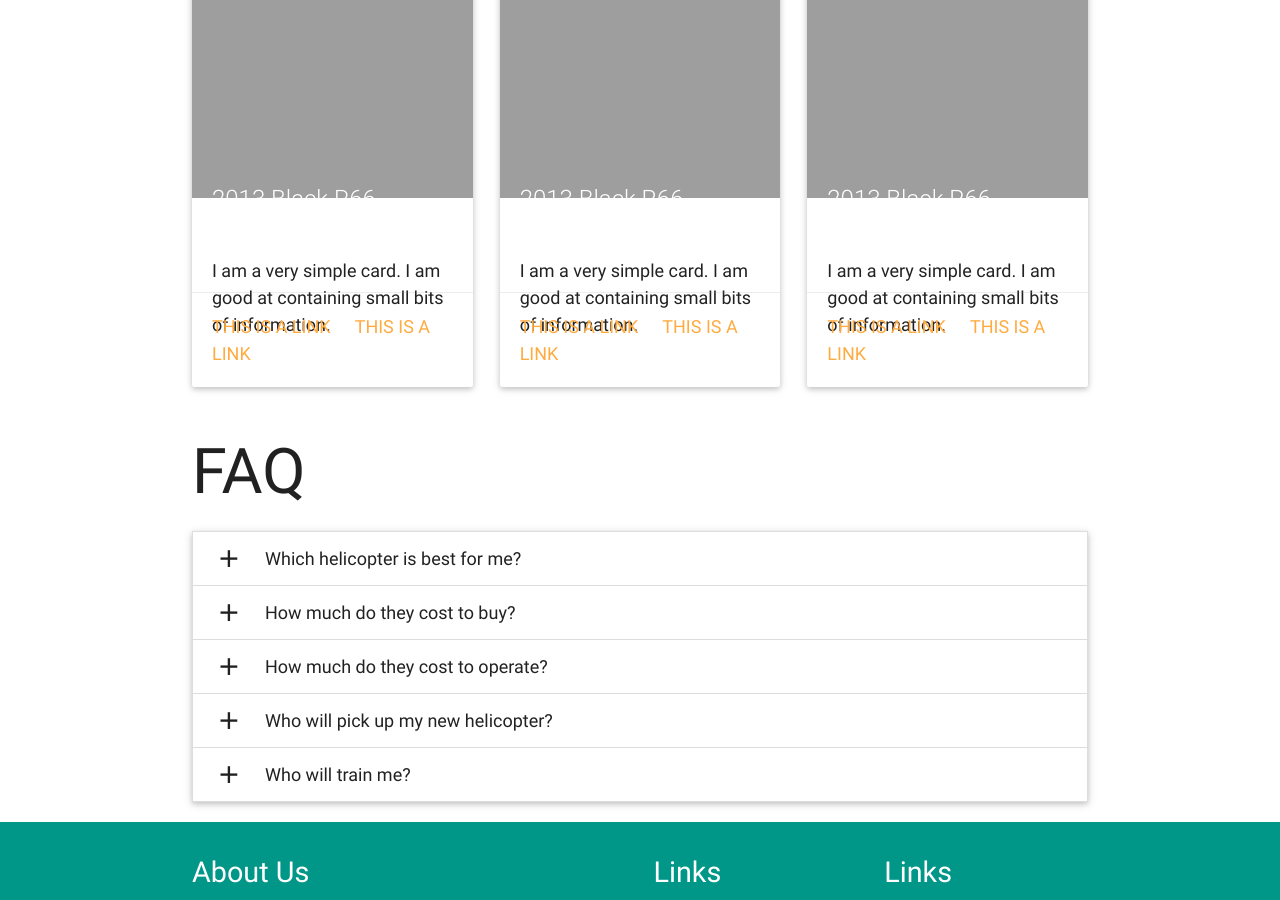
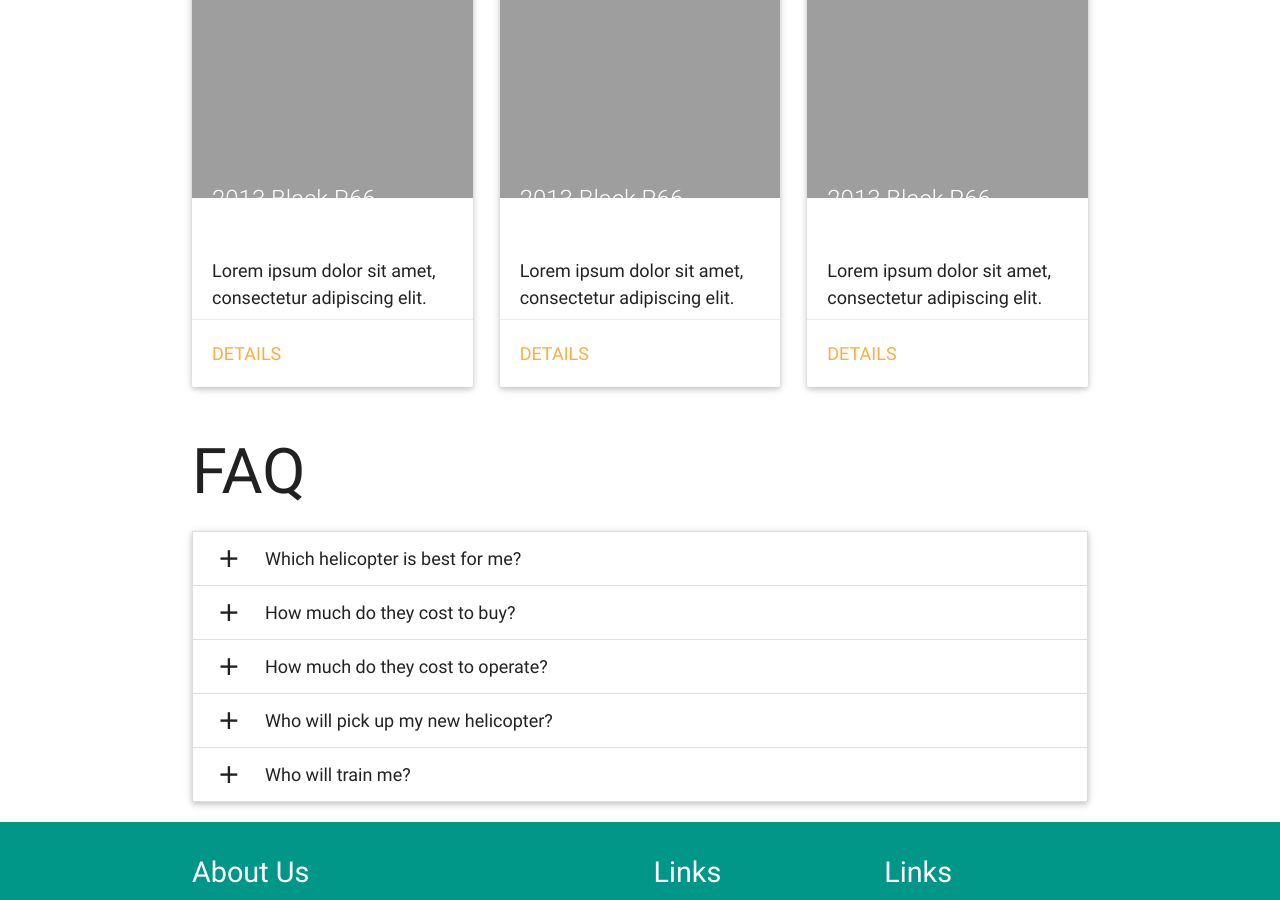
Before and after one commit to joncoop/fsh, a Jekyll site: the page built from sales.html, in a window 1280 px wide and 900 px high, scrolled down 508 px. Built offline with Jekyll 4.4.1, drawn with Linux system fonts in a browser that asks for light colours; nearby versions of some CDN libraries.

Commit message:
Link updates.

```diff
--- a/_inventory/2015-r66-blue-2.md
+++ b/_inventory/2015-r66-blue-2.md
@@ -10,7 +10,10 @@
 price: $795,000
 seats: 5
 
-description: |
+short-description: |
+  Lorem ipsum dolor sit amet, consectetur adipiscing elit.
+
+long-description: |
   Lorem ipsum dolor sit amet, consectetur adipiscing elit. Vivamus consequat sit amet nisi id rhoncus. Suspendisse potenti. Nunc vitae finibus justo. Nullam eget neque tincidunt, commodo enim sed, ultricies urna. Nam eu vulputate mauris. Phasellus vehicula eu orci eget maximus. Nam vel metus et purus imperdiet pulvinar a sit amet risus.
 
 interior: Black metallic silver trim
--- a/_inventory/2015-r66-blue-3.md
+++ b/_inventory/2015-r66-blue-3.md
@@ -10,7 +10,10 @@
 price: $795,000
 seats: 5
 
-description: |
+short-description: |
+  Lorem ipsum dolor sit amet, consectetur adipiscing elit.
+
+long-description: |
   Lorem ipsum dolor sit amet, consectetur adipiscing elit. Vivamus consequat sit amet nisi id rhoncus. Suspendisse potenti. Nunc vitae finibus justo. Nullam eget neque tincidunt, commodo enim sed, ultricies urna. Nam eu vulputate mauris. Phasellus vehicula eu orci eget maximus. Nam vel metus et purus imperdiet pulvinar a sit amet risus.
 
 interior: Black metallic silver trim
--- a/_inventory/2015-r66-blue.md
+++ b/_inventory/2015-r66-blue.md
@@ -10,7 +10,10 @@
 price: $795,000
 seats: 5
 
-description: |
+short-description: |
+  Lorem ipsum dolor sit amet, consectetur adipiscing elit.
+
+long-description: |
   Lorem ipsum dolor sit amet, consectetur adipiscing elit. Vivamus consequat sit amet nisi id rhoncus. Suspendisse potenti. Nunc vitae finibus justo. Nullam eget neque tincidunt, commodo enim sed, ultricies urna. Nam eu vulputate mauris. Phasellus vehicula eu orci eget maximus. Nam vel metus et purus imperdiet pulvinar a sit amet risus.
 
 interior: Black metallic silver trim
--- a/_layouts/sale.html
+++ b/_layouts/sale.html
@@ -66,5 +66,5 @@
 </div>
 
 <div class="row">
-  <p>{{ page.description }}</p>
+  <p>{{ page.long-description }}</p>
 </div>
--- a/sales.html
+++ b/sales.html
@@ -16,11 +16,10 @@
           <span class="card-title">{{ page.title }}</span>
         </div>
         <div class="card-content">
-          <p>I am a very simple card. I am good at containing small bits of information.</p>
+          <p>{{ page.short-description }}</p>
         </div>
         <div class="card-action">
-          <a href="{{ site.github.url }}{{ page.url }}">This is a link</a>
-          <a href="#">This is a link</a>
+          <a href="{{ site.github.url }}{{ page.url }}">Details</a>
         </div>
       </div>
     </div>
```
